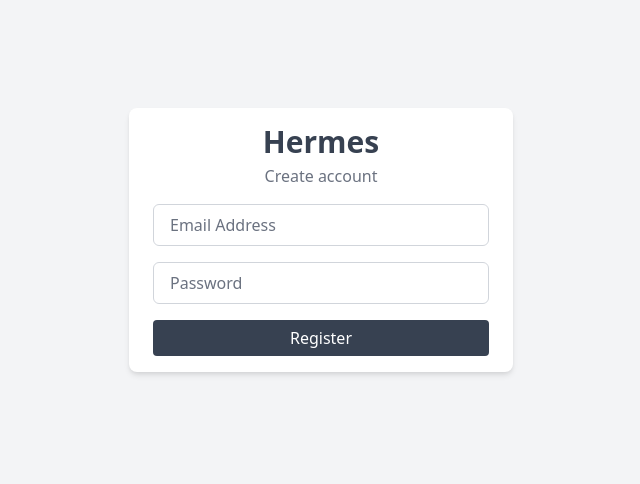
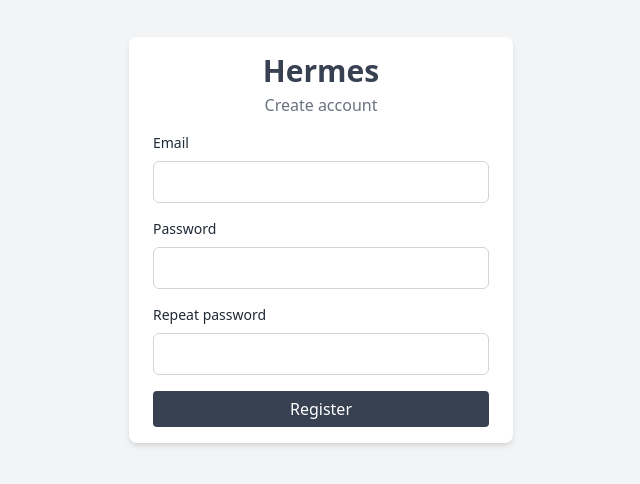
Before and after one commit to limon4ikas/hermes-web, a Next.js app: page /auth/register in a window 1280 px wide. Shown: the part 160-644 px from the top of the page, without its empty margins (319-959 px from the left). Built offline with nearby package versions, Linux system fonts and the light colour scheme; no server answers.

Commit message:
Formik for form handling

```diff
--- /dev/null
+++ b/lib/components/icons/index.ts
@@ -0,0 +1 @@
+export * from './GoogleIcon';
--- /dev/null
+++ b/lib/components/index.ts
@@ -0,0 +1,3 @@
+export * from './Button';
+export * from './Input';
+export * from './icons';
--- a/pages/auth/forgot.tsx
+++ b/pages/auth/forgot.tsx
@@ -1,12 +1,13 @@
 import { NextPage } from 'next';
-import { useState, MouseEvent } from 'react';
+import * as Yup from 'yup';
+import { Form, Formik } from 'formik';
+import { Button, Input } from '@components';
+
+const ForgotPasswordSchema = Yup.object().shape({
+  email: Yup.string().email('Invalid email').required('Required'),
+});
 
 const Forgot: NextPage = () => {
-  const [email, setEmail] = useState('');
-
-  const handleForgotPassword = (e: MouseEvent) => {
-    e.preventDefault();
-  };
   return (
     <div className="flex h-screen items-center justify-center bg-gray-100">
       <div className="w-full max-w-sm mx-auto overflow-hidden bg-white rounded-lg shadow-md dark:bg-gray-800">
@@ -19,13 +20,20 @@ const Forgot: NextPage = () => {
             Please enter your email and we will send you link to create new
             password
           </p>
-
-          <form>
+          <Formik
+            initialValues={{
+              email: '',
+              password: '',
+              repeatedPassword: '',
+            }}
+            onSubmit={async (values) => {}}
+            validationSchema={ForgotPasswordSchema}
+          >
+            {({ isSubmitting }) => (
+              <Form>
                 <div className="w-full mt-4">
-              <input
-                value={email}
-                onChange={(e) => setEmail(e.target.value)}
-                className="block w-full px-4 py-2 mt-2 text-gray-700 placeholder-gray-500 bg-white border border-gray-300 rounded-md dark:bg-gray-800 dark:border-gray-600 dark:placeholder-gray-400 focus:border-blue-500 dark:focus:border-blue-500 focus:outline-none focus:ring"
+                  <Input
+                    name="email"
                     type="email"
                     placeholder="Email Address"
                     aria-label="Email Address"
@@ -33,15 +41,18 @@ const Forgot: NextPage = () => {
                 </div>
 
                 <div className="flex items-center justify-between mt-4">
-              <button
-                type="button"
-                className="px-4 py-2 leading-5 text-white w-full transition-colors duration-200 transform bg-gray-700 rounded hover:bg-gray-600 focus:outline-none"
-                onClick={handleForgotPassword}
+                  <Button
+                    type="submit"
+                    variant="primary"
+                    isLoading={isSubmitting}
+                    disabled={isSubmitting}
                   >
                     Send
-              </button>
+                  </Button>
                 </div>
-          </form>
+              </Form>
+            )}
+          </Formik>
         </div>
       </div>
     </div>
--- a/pages/auth/login.tsx
+++ b/pages/auth/login.tsx
@@ -1,15 +1,26 @@
-import { useState, MouseEvent } from 'react';
+import { MouseEvent, useEffect } from 'react';
 import type { NextPage } from 'next';
 import Link from 'next/link';
 import { useRouter } from 'next/router';
 import { loginWithGoogle, loginWithEmailAndPassword } from 'lib/auth';
-import { Input } from '@components/Input';
-import { Button } from '@components/Button';
+import { Input, Button, GoogleIcon } from '@components';
+import { Form, Formik } from 'formik';
+import * as Yup from 'yup';
+
+const LoginSchema = Yup.object().shape({
+  email: Yup.string().email('Invalid email').required('Required'),
+  password: Yup.string()
+    .min(8, 'Too short!')
+    .max(50, 'Too long!')
+    .required('Required'),
+});
 
 const Login: NextPage = () => {
-  const [email, setEmail] = useState('');
-  const [password, setPassword] = useState('');
   const router = useRouter();
+
+  useEffect(() => {
+    router.prefetch('/dashboard');
+  }, [router]);
 
   const handleLoginWithGoogle = async (e: MouseEvent) => {
     e.preventDefault();
@@ -23,51 +34,51 @@ const Login: NextPage = () => {
     }
   };
 
-  const handleLoginWithPasswordAndEmail = async (e: MouseEvent) => {
-    e.preventDefault();
-
-    try {
-      router.prefetch('/dashboard');
-      await loginWithEmailAndPassword(email, password);
-      router.push('/dashboard');
-    } catch (error) {
-      console.error(error);
-    }
-  };
-
   return (
     <div className="flex h-screen items-center justify-center bg-gray-100">
       <div className="w-full max-w-sm p-6 m-auto bg-white rounded-md shadow-md dark:bg-gray-800">
         <h1 className="text-3xl font-semibold text-center text-gray-700 dark:text-white">
           Hermes
         </h1>
-
-        <form className="mt-6" onSubmit={(e) => e.preventDefault()}>
-          <Input
-            value={email}
-            onChange={(e) => setEmail(e.target.value)}
-            type="text"
-            label="Email"
-            name="email"
-          />
+        <Formik
+          initialValues={{
+            email: '',
+            password: '',
+          }}
+          onSubmit={async (values) => {
+            try {
+              await loginWithEmailAndPassword(values.email, values.password);
+              router.push('/dashboard');
+            } catch (error) {
+              console.error(error);
+            }
+          }}
+          validationSchema={LoginSchema}
+        >
+          {({ isSubmitting }) => (
+            <Form className="mt-6">
+              <Input name="email" label="Email" type="text" />
               <div className="mt-4">
-            <Input
-              value={password}
-              onChange={(e) => setPassword(e.target.value)}
-              type="password"
-              label="Password"
-            />
+                <Input name="password" type="password" label="Password" />
                 <Link href="/auth/forgot">
-              <a className="mt-2 flex justify-end text-xs font-light text-gray-400">
-                Forgout you password?
+                  <a className="mt-2 flex justify-end text-xs font-light text-gray-400 hover:text-gray-500 hover:underline">
+                    Forgot you password?
                   </a>
                 </Link>
               </div>
 
               <div className="mt-6">
-            <Button onClick={handleLoginWithPasswordAndEmail}>Login</Button>
+                <Button
+                  type="submit"
+                  disabled={isSubmitting}
+                  isLoading={isSubmitting}
+                >
+                  Login
+                </Button>
               </div>
-        </form>
+            </Form>
+          )}
+        </Formik>
 
         <div className="flex items-center justify-between mt-4">
           <span className="w-1/5 border-b dark:border-gray-600 lg:w-1/5"></span>
@@ -80,17 +91,14 @@ const Login: NextPage = () => {
         </div>
 
         <div className="flex items-center mt-6 -mx-2">
-          <button
+          <Button
             type="button"
-            className="flex items-center justify-center w-full px-6 py-2 mx-2 text-sm font-medium text-white transition-colors duration-200 transform bg-blue-500 rounded-md hover:bg-blue-400 focus:bg-blue-400 focus:outline-none"
+            variant="google"
             onClick={handleLoginWithGoogle}
           >
-            <svg className="w-4 h-4 mx-2 fill-current" viewBox="0 0 24 24">
-              <path d="M12.24 10.285V14.4h6.806c-.275 1.765-2.056 5.174-6.806 5.174-4.095 0-7.439-3.389-7.439-7.574s3.345-7.574 7.439-7.574c2.33 0 3.891.989 4.785 1.849l3.254-3.138C18.189 1.186 15.479 0 12.24 0c-6.635 0-12 5.365-12 12s5.365 12 12 12c6.926 0 11.52-4.869 11.52-11.726 0-.788-.085-1.39-.189-1.989H12.24z"></path>
-            </svg>
-
+            <GoogleIcon />
             <span className="hidden mx-2 sm:inline">Sign in with Google</span>
-          </button>
+          </Button>
         </div>
 
         <p className="mt-8 text-xs font-light text-center text-gray-400">
--- a/pages/auth/register.tsx
+++ b/pages/auth/register.tsx
@@ -1,22 +1,28 @@
-import { useState } from 'react';
+import { useEffect } from 'react';
 import { NextPage } from 'next';
+import { useRouter } from 'next/router';
+import { Form, Formik } from 'formik';
+import * as Yup from 'yup';
 import { createUser } from 'lib/auth';
-import { useRouter } from 'next/router';
+import { Input, Button } from '@components';
+
+const RegisterSchema = Yup.object().shape({
+  email: Yup.string().email('Invalid email').required('Required'),
+  password: Yup.string()
+    .min(8, 'Too short!')
+    .max(50, 'Too long!')
+    .required('Required'),
+  repeatedPassword: Yup.string()
+    .oneOf([Yup.ref('password'), null], 'Passwords must match')
+    .required('Required'),
+});
 
 const Register: NextPage = () => {
-  const [email, setEmail] = useState('');
-  const [password, setPassword] = useState('');
   const router = useRouter();
 
-  const handleRegister = async () => {
-    try {
+  useEffect(() => {
     router.prefetch('/dashboard');
-      await createUser(email, password);
-      router.push('/dashboard');
-    } catch (error) {
-      console.error(error);
-    }
-  };
+  }, [router]);
 
   return (
     <div className="flex h-screen items-center justify-center bg-gray-100">
@@ -30,39 +36,53 @@ const Register: NextPage = () => {
             Create account
           </p>
 
-          <form>
+          <Formik
+            initialValues={{
+              email: '',
+              password: '',
+              repeatedPassword: '',
+            }}
+            onSubmit={async (values) => {
+              try {
+                await createUser(values.email, values.password);
+                router.push('/dashboard');
+              } catch (error) {
+                console.error(error);
+              }
+            }}
+            validationSchema={RegisterSchema}
+          >
+            {({ isSubmitting }) => (
+              <Form>
                 <div className="w-full mt-4">
-              <input
-                value={email}
-                onChange={(e) => setEmail(e.target.value)}
-                className="block w-full px-4 py-2 mt-2 text-gray-700 placeholder-gray-500 bg-white border border-gray-300 rounded-md dark:bg-gray-800 dark:border-gray-600 dark:placeholder-gray-400 focus:border-blue-500 dark:focus:border-blue-500 focus:outline-none focus:ring"
-                type="email"
-                placeholder="Email Address"
-                aria-label="Email Address"
-              />
+                  <Input name="email" label="Email" type="text" />
                 </div>
 
                 <div className="w-full mt-4">
-              <input
-                value={password}
-                onChange={(e) => setPassword(e.target.value)}
-                className="block w-full px-4 py-2 mt-2 text-gray-700 placeholder-gray-500 bg-white border border-gray-300 rounded-md dark:bg-gray-800 dark:border-gray-600 dark:placeholder-gray-400 focus:border-blue-500 dark:focus:border-blue-500 focus:outline-none focus:ring"
+                  <Input name="password" label="Password" type="password" />
+                </div>
+
+                <div className="w-full mt-4">
+                  <Input
+                    name="repeatedPassword"
+                    label="Repeat password"
                     type="password"
-                placeholder="Password"
-                aria-label="Password"
                   />
                 </div>
 
                 <div className="flex items-center justify-between mt-4">
-              <button
-                onClick={handleRegister}
-                className="px-4 py-2 leading-5 text-white w-full transition-colors duration-200 transform bg-gray-700 rounded hover:bg-gray-600 focus:outline-none"
-                type="button"
+                  <Button
+                    variant="primary"
+                    type="submit"
+                    disabled={isSubmitting}
+                    isLoading={isSubmitting}
                   >
                     Register
-              </button>
+                  </Button>
                 </div>
-          </form>
+              </Form>
+            )}
+          </Formik>
         </div>
       </div>
     </div>
--- a/tsconfig.json
+++ b/tsconfig.json
@@ -3,7 +3,8 @@
     "baseUrl": ".",
     "paths": {
       "@components/*": ["lib/components/*"],
-      "@hooks/*": ["lib/components/*"],
+      "@components": ["lib/components"],
+      "@hooks/*": ["lib/hooks/*"],
       "@firebase/*": ["lib/firebase/*"],
       "@auth": ["lib/auth"],
       "@state": ["lib/state"],
```
Also changed, not shown: lib/components/icons/GoogleIcon.tsx (added, +9 -0 lines), package.json (+13 -11 lines), 1 other file (tests, documents, lock files or other folders). Lines whose indentation alone changed are shown as unchanged.
